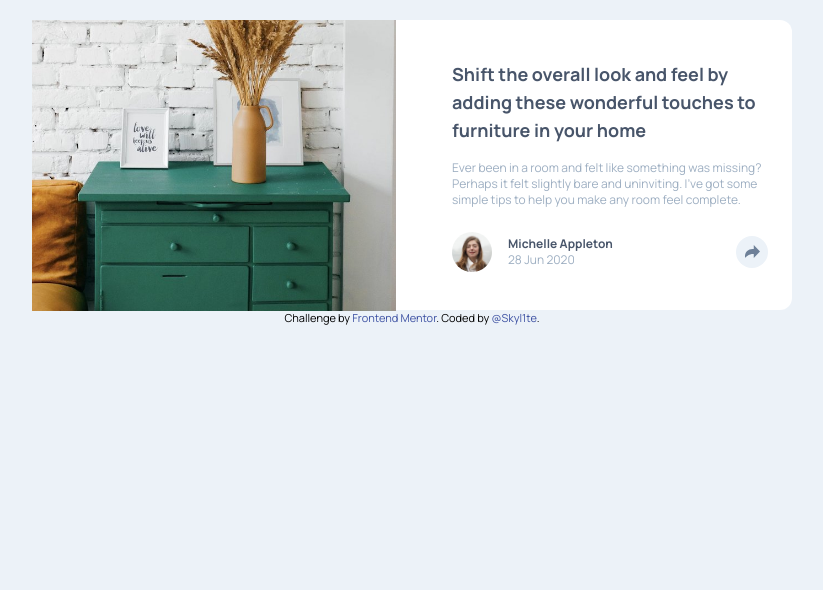
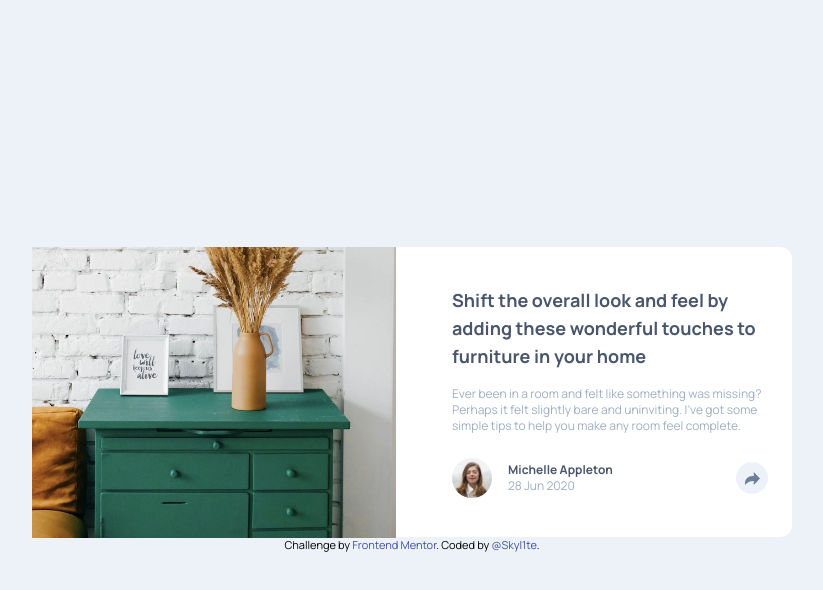
Before and after one commit to Skyl1te/article-preview-component, a plain HTML site: page index.html in a window 1280 px wide. Shown: the whole page, without its empty margins (228-1051 px from the left). Drawn offline with nearby package versions, Linux system fonts and the light colour scheme.

Commit message:
center body

```diff
--- a/index.html
+++ b/index.html
@@ -17,7 +17,7 @@
     .attribution a { color: hsl(228, 45%, 44%); }
   </style>
 </head>
-<body class="bg-light-grayish-blue p-5 grid place-content-center">
+<body class="bg-light-grayish-blue p-5 grid place-content-center lg:h-[100vh]">
   <main class="bg-white max-w-[325px] lg:max-w-[760px] rounded-xl overflow-hidden lg:overflow-visible lg:h-[290px]">
     <figure class="w-full grid grid-col gap-8 grid-cols-1 lg:grid-cols-2 ">
       <img src="images/drawers.jpg" alt="Drawers" class="lg:col-span-1">
```
Also changed, not shown: src/css/output.css.
